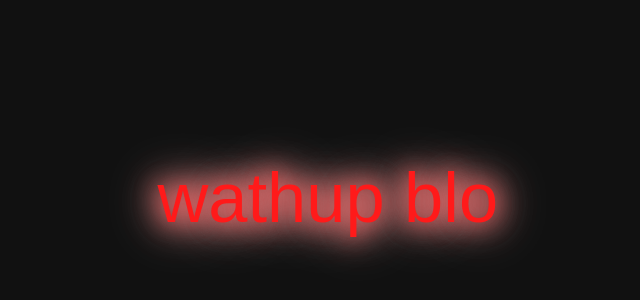
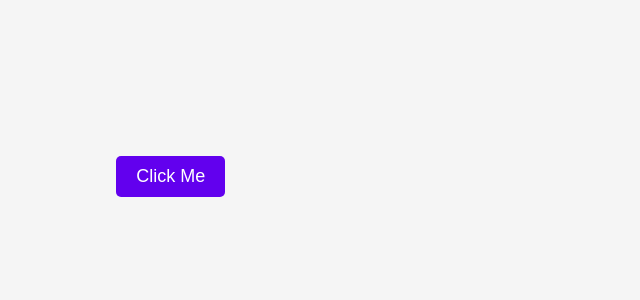
Before and after one commit to bryan604/musical-potato, a plain HTML site: page index.html in a window 1280 px wide. Shown: the part 202-502 px from the top of the page, without its empty margins (312-952 px from the left). Drawn offline with Linux system fonts and the light colour scheme.

Commit message:
Add files via upload

```diff
--- a/index.html
+++ b/index.html
@@ -3,60 +3,59 @@
 <head>
   <meta charset="UTF-8">
   <meta name="viewport" content="width=device-width, initial-scale=1.0">
-  <title>Advanced Animated Text</title>
+  <title>Animated Message</title>
   <style>
-    /* Reset body margin and center content */
-    body, html {
+    body {
+      font-family: Arial, sans-serif;
+      display: flex;
+      justify-content: center;
+      align-items: center;
+      height: 100vh;
       margin: 0;
-      padding: 0;
-      display: flex;
-      align-items: center;
-      justify-content: center;
-      height: 100vh;
-      background-color: #111; /* Dark background for contrast */
-      font-family: Arial, sans-serif;
+      background-color: #f5f5f5;
     }
 
-    /* Styling for the text */
-    .animated-text {
-      font-size: 4em;
-      color: #ff1a1a;
-      text-shadow: 0 0 10px #ff1a1a, 0 0 20px #ff1a1a, 0 0 30px #ff4d4d, 0 0 40px #ff6666, 0 0 50px #ff9999;
-      animation: glow 2s ease-in-out infinite, color-change 5s ease-in-out infinite, scale 2s ease-in-out infinite;
+    button {
+      padding: 10px 20px;
+      font-size: 18px;
+      background-color: #6200EE;
+      color: #fff;
+      border: none;
+      border-radius: 5px;
+      cursor: pointer;
+      transition: background-color 0.3s ease;
     }
 
-    /* Neon glow effect animation */
-    @keyframes glow {
-      0%, 100% {
-        text-shadow: 0 0 10px #ff1a1a, 0 0 20px #ff4d4d, 0 0 30px #ff6666, 0 0 40px #ff8080, 0 0 50px #ff9999;
-      }
-      50% {
-        text-shadow: 0 0 20px #ff6666, 0 0 30px #ff8080, 0 0 40px #ff9999, 0 0 50px #ffcccc;
-      }
+    button:hover {
+      background-color: #3700B3;
     }
 
-    /* Color change animation */
-    @keyframes color-change {
-      0%, 100% {
-        color: #ff1a1a;
-      }
-      50% {
-        color: #ff4d4d;
-      }
-    }
-
-    /* Scale (pulsing) effect animation */
-    @keyframes scale {
-      0%, 100% {
-        transform: scale(1);
-      }
-      50% {
-        transform: scale(1.1);
-      }
+    #message {
+      font-size: 20px;
+      color: #000;
+      margin-top: 20px;
+      opacity: 0;
+      transition: opacity 1s ease-in-out;
     }
   </style>
 </head>
 <body>
-  <div class="animated-text">wathup blo</div>
+  <div>
+    <button onclick="showMessage()">Click Me</button>
+    <div id="message">xx yom y2anu beleh nemna dghl ma hkna ot biz</div>
+  </div>
+
+  <script>
+    function showMessage() {
+      const message = document.getElementById('message');
+      // Fade in
+      message.style.opacity = 1;
+
+      // Fade out after 3 seconds
+      setTimeout(() => {
+        message.style.opacity = 0;
+      }, 3000);
+    }
+  </script>
 </body>
 </html>
```
